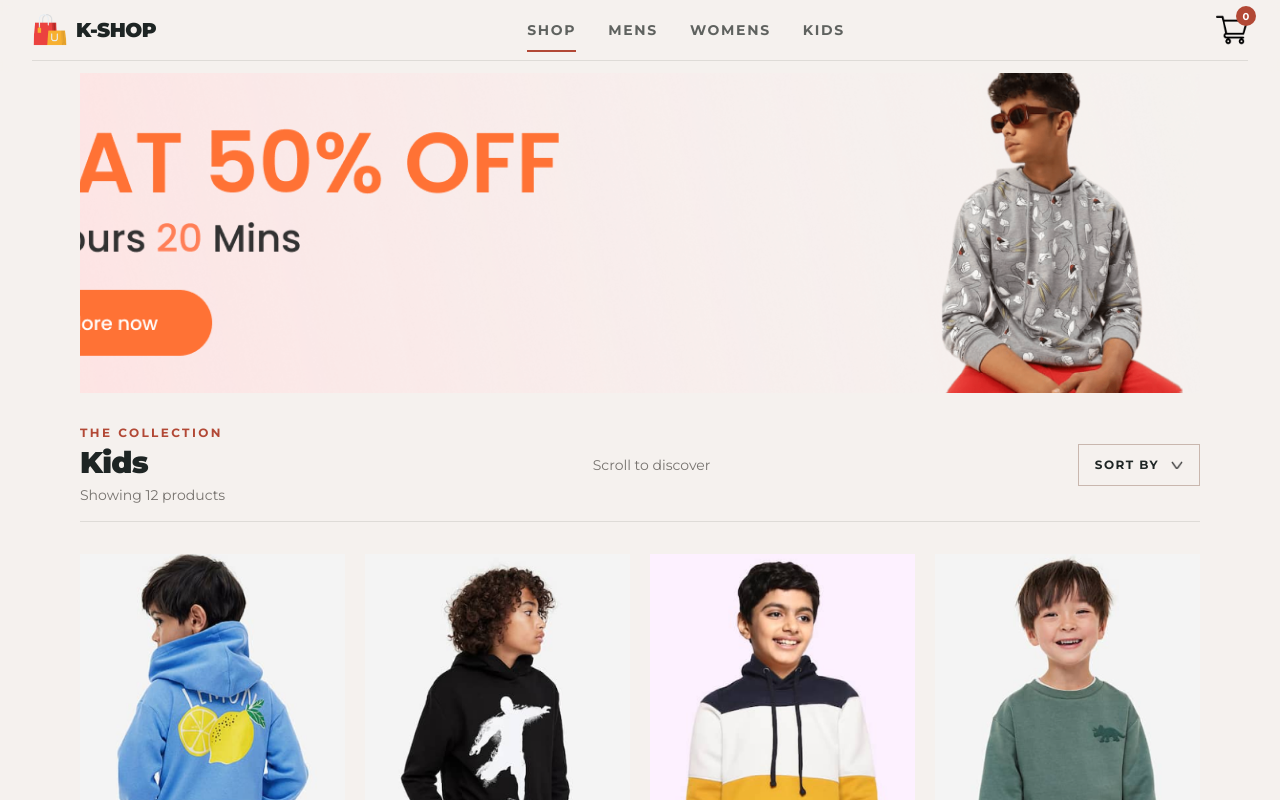
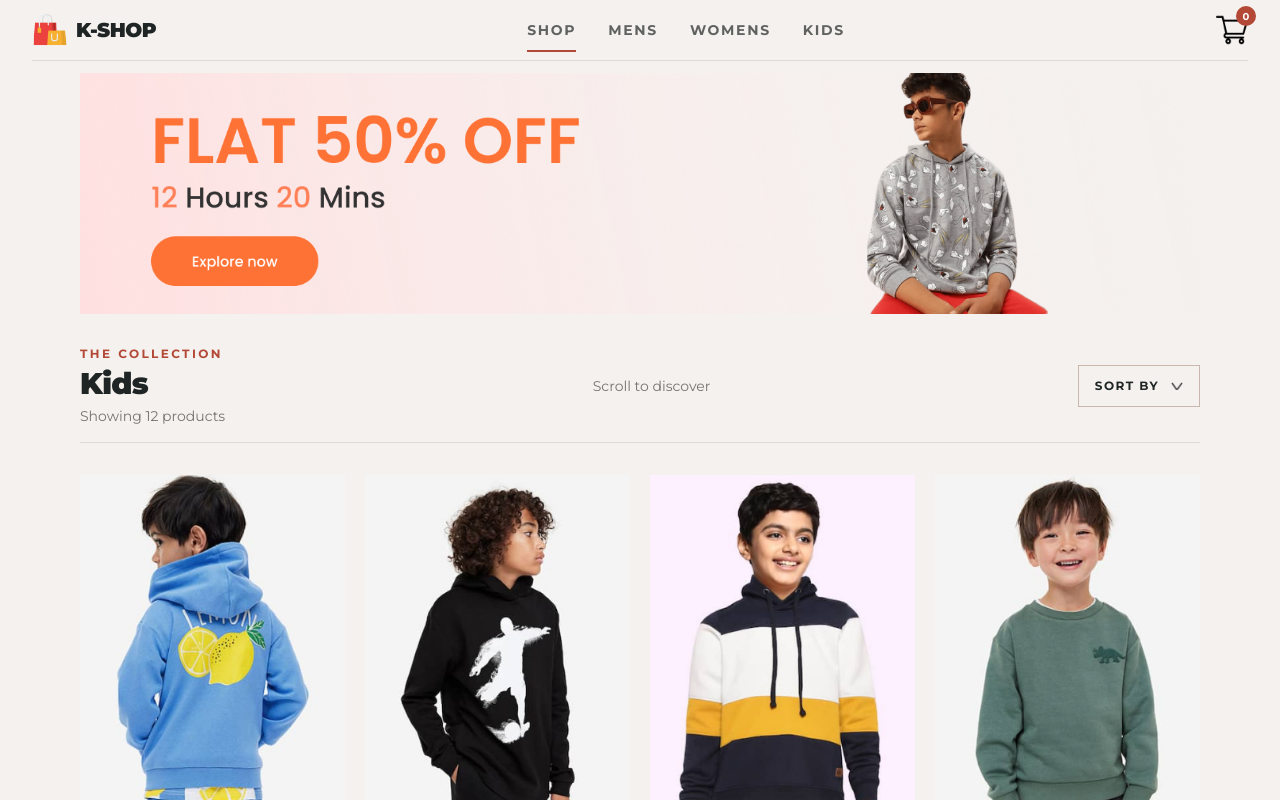
Before and after one commit to Mayowa-de/E-commerce-App, a React (Vite) app: page /kids in a window 1280 px wide. Shown: the top 800 px of the page. Built offline with nearby package versions, Linux system fonts and the light colour scheme.

Commit message:
fix: preserve category banner text

```diff
--- a/src/Footer/Footer.jsx
+++ b/src/Footer/Footer.jsx
@@ -33,7 +33,7 @@ export default function Footer() {
         <div className="footer-icons-container bg-[#2b3734] p-3 transition-colors hover:bg-[#b24835]">
           <img src={pinestar_icon} alt="pinestar_icon" loading="lazy"/>
         </div>
-        <div className="footer-icons-container bg-[#2b3734] p-3 transition-colors hover:bg-[#b24835]">
+        <div className="footer-icons-container bg-[#2b3734] p-3 transition-colors  hover:bg-[#b24835]">
           <img src={whatsapp_icon} alt="whatsapp_icon" loading="lazy" />
         </div>
       </div>
--- a/src/Pages/ShopCategory.jsx
+++ b/src/Pages/ShopCategory.jsx
@@ -9,7 +9,7 @@ export default function ShopCategory(props) {
   const categoryName = props.category === 'kid' ? 'Kids' : `${props.category.charAt(0).toUpperCase()}${props.category.slice(1)}'s`
   return (
     <main className='shop-category mx-auto flex w-full max-w-7xl flex-col items-center px-5 pb-16 sm:px-8 md:px-12 lg:px-20'>
-      <img loading="lazy" className='h-44 w-full object-cover object-center sm:h-64 md:h-80' src={props.banner} alt={`${categoryName} collection banner`} />
+      <img loading="eager" className='h-auto w-full object-contain' src={props.banner} alt={`${categoryName} collection banner`} />
       <div className="mt-8 flex w-full flex-col items-start justify-between gap-4 border-b border-[#dedbd7] pb-4 sm:flex-row sm:items-center">
         <div>
           <p className="mb-1 text-xs font-bold uppercase tracking-[0.2em] text-[#b24835]">The collection</p>
```
